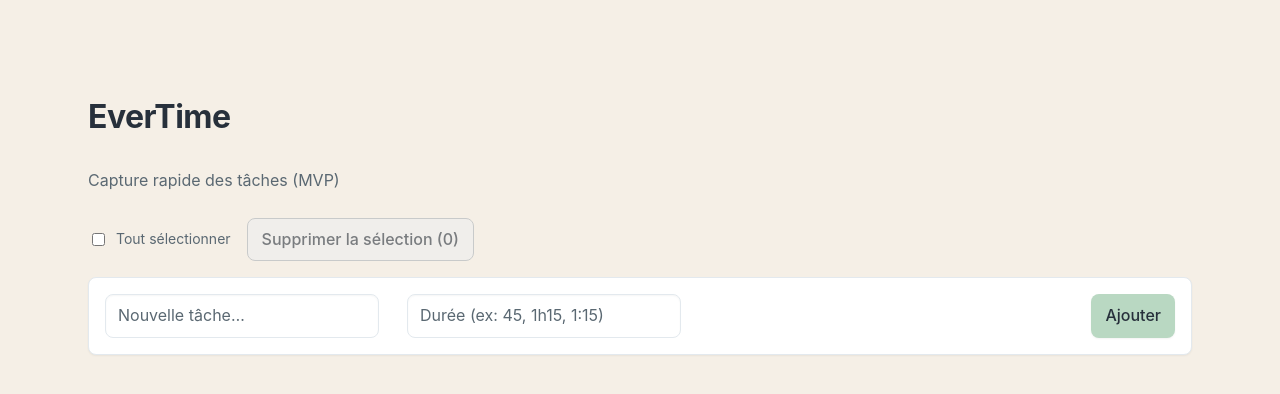
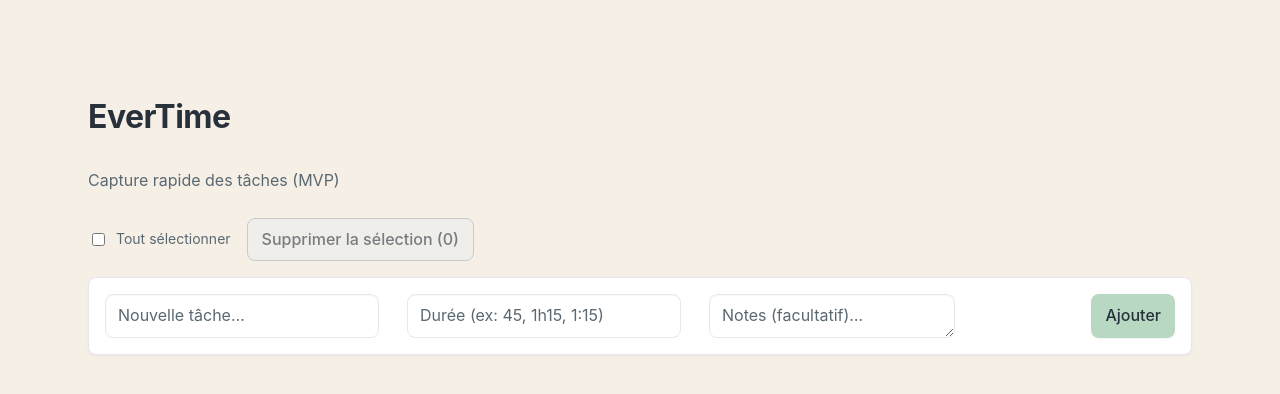
Before and after one commit to idiralliche/evertime, a Vue app in the folder frontend/: page / in a window 1280 px wide. Shown: the top 394 px of the page. Built offline with nearby package versions, Linux system fonts and the light colour scheme.

Commit message:
feat(tasks): add notes input on TaskInput and persist at creation (nullable notes_ciphertext)

```diff
--- a/frontend/src/components/TaskInput.vue
+++ b/frontend/src/components/TaskInput.vue
@@ -4,11 +4,12 @@ import { ref } from "vue";
 import { parseDurationToMinutes } from "../utils/parse";
 
 const emit = defineEmits<{
-  (e: "add", payload: { title: string; estMin?: number }): void;
+  (e: "add", payload: { title: string; estMin?: number; notes?: string }): void;
 }>();
 
 const title = ref("");
 const estimation = ref(""); // raw user input (e.g., "1h15", "90", "1:15")
+const notes = ref("");
 const error = ref("");
 
 function onSubmit() {
@@ -26,16 +27,19 @@ function onSubmit() {
     }
     estMin = parsed;
   }
-  emit("add", { title: t, estMin });
+  const n = notes.value.trim();
+  emit("add", { title: t, estMin, notes: n || undefined });
+
   // reset form
   title.value = "";
   estimation.value = "";
+  notes.value = "";
   error.value = "";
 }
 </script>
 
 <template>
-  <!-- add u-flex so gap works and we can push the button -->
+  <!-- Column layout: row (title/duration/button) + row (notes) -->
   <form class="inline u-flex u-gap-4" @submit.prevent="onSubmit">
     <input
       type="text"
@@ -53,6 +57,14 @@ function onSubmit() {
       inputmode="numeric"
       class="u-radius"
     />
+    <textarea
+      id="task-notes"
+      v-model="notes"
+      rows="1"
+      class="u-radius"
+      placeholder="Notes (facultatif)…"
+      aria-label="Notes de la tâche"
+    ></textarea>
     <!-- push this button to the far right -->
     <button type="submit" class="btn btn--primary u-ml-auto">Ajouter</button>
   </form>
--- a/frontend/src/db.ts
+++ b/frontend/src/db.ts
@@ -54,12 +54,12 @@ export async function listTasks(): Promise<DbTask[]> {
   return db.tasks.orderBy('created_at').reverse().toArray();
 }
 
-export async function createTaskFromInput(payload: { title: string; estMin?: number }): Promise<DbTask> {
+export async function createTaskFromInput(payload: { title: string; estMin?: number; notes?: string; }): Promise<DbTask> {
   const now = new Date().toISOString();
   const task: DbTask = {
     id: crypto.randomUUID(),
     title_ciphertext: encodeCiphertext(payload.title),
-    notes_ciphertext: null,
+    notes_ciphertext: payload.notes && payload.notes.trim() ? encodeCiphertext(payload.notes) : null,
     est_duration_min: payload.estMin ?? null,
     priority: 'normal',
     is_urgent: false,
--- a/frontend/src/views/Home.vue
+++ b/frontend/src/views/Home.vue
@@ -45,12 +45,9 @@ async function loadTasks() {
   snapshotOriginalNotes();
 }
 
-async function handleAddTask(payload: { title: string; estMin?: number }) {
+async function handleAddTask(payload: { title: string; estMin?: number; notes?: string }) {
   const created = await createTaskFromInput(payload);
-  const ui = toUiTask(created);
-  tasks.value.unshift(ui);
-  // newly created task has empty notes (original = "")
-  notesOriginal.value = { ...notesOriginal.value, [ui.id]: "" };
+  tasks.value.unshift(toUiTask(created));
 }
 
 function toggleOne(id: string, checked: boolean) {
```
